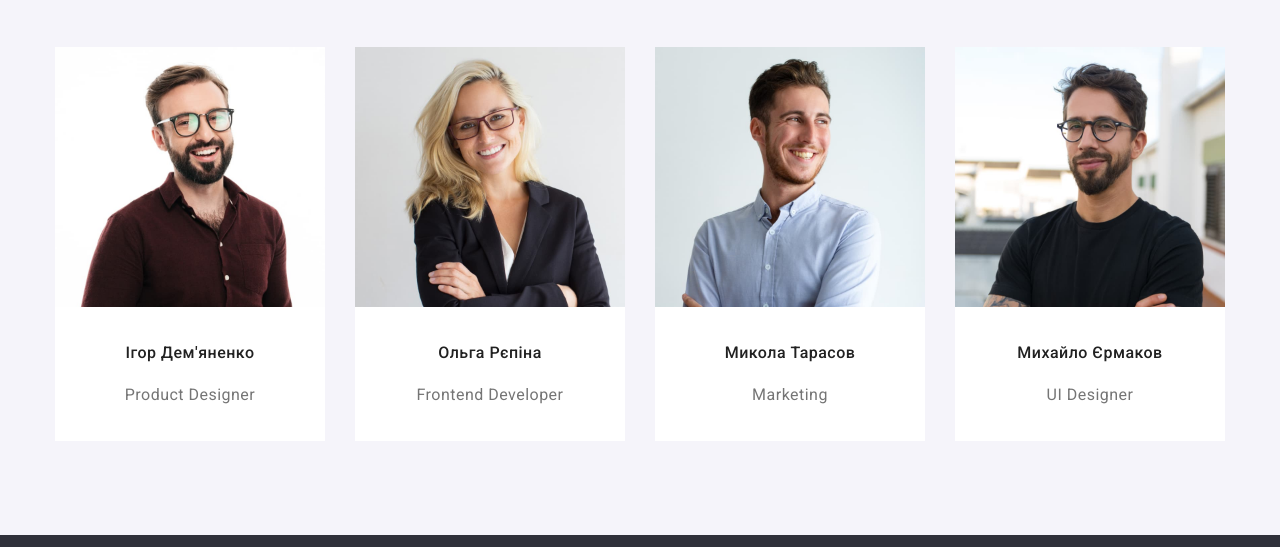
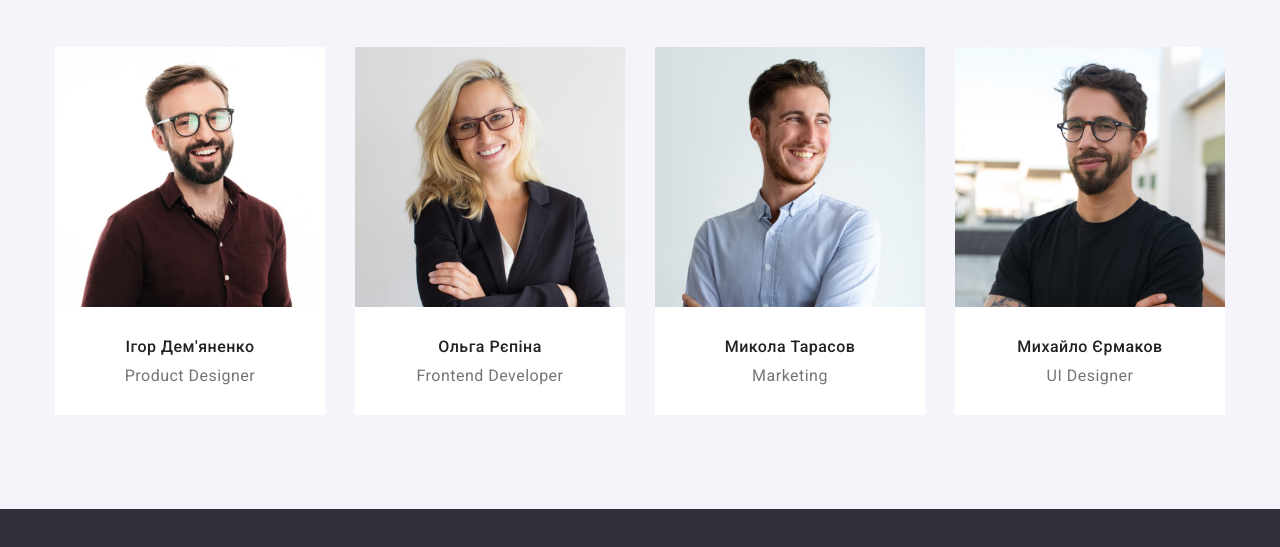
Before and after one commit to HannaMelnyk2023/goit-markup-hw-03, a plain HTML site: page index.html in a window 1280 px wide. Shown: the part 1596-2143 px from the top of the page. Drawn offline with nearby package versions, Linux system fonts and the light colour scheme.

Commit message:
Update css: fix line-height to 1.2

```diff
--- a/ccs/style.css
+++ b/ccs/style.css
@@ -247,7 +247,7 @@ img {
   color: var(--second-color);
   font-size: 16px;
   font-weight: 500;
-  line-height: 2;
+  line-height: 1.2;
   letter-spacing: 0.03em;
   text-align: center;
 }
@@ -255,7 +255,7 @@ img {
 .team-item-disc {
   margin-top: 10px;
   font-size: 16px;
-  line-height: 2;
+  line-height: 1.2;
   letter-spacing: 0.03em;
   text-align: center;
 }
```
